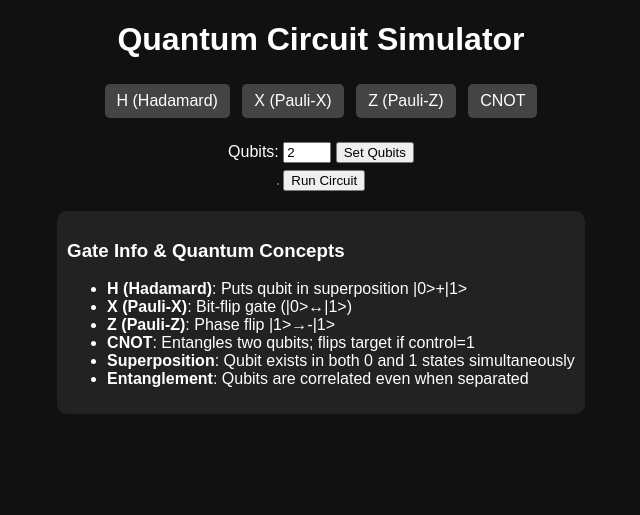
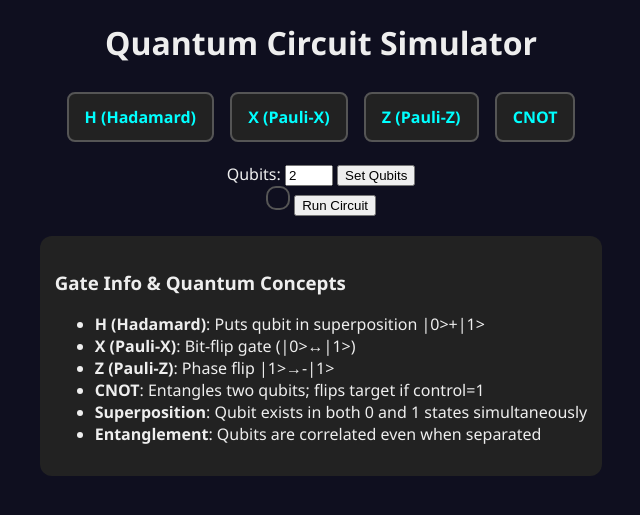
Before and after one commit to Vishalkrishnan-Muralikrishnan/Quantum-Logic-Gates-Simulator, a Flask app: page / in a window 1280 px wide. Shown: the top 515 px of the page, without its empty margins (319-959 px from the left). Run offline with Flask 3, Linux system fonts and the light colour scheme.

Commit message:
Revamp CSS styles for improved layout and design

```diff
--- a/static/style.css
+++ b/static/style.css
@@ -1,10 +1,46 @@
-body { background: #111; color: white; font-family: sans-serif; text-align: center; }
-#palette { margin-bottom: 20px; }
-.gate-tile { display:inline-block; padding:8px 12px; margin:4px; background:#444; color:#fff; cursor:grab; user-select:none; border-radius:5px; }
-#grid { border:1px solid #666; display:inline-block; margin-top:20px; }
+body {
+    background: #0f0f1f;
+    font-family: 'Segoe UI', sans-serif;
+    color: #eee;
+    text-align: center;
+}
+
+.header { margin-bottom: 20px; }
+
+#palette {
+    margin: 15px 0;
+}
+.gate-tile {
+    display:inline-block;
+    padding:12px 16px;
+    margin:6px;
+    background:#222;
+    border:2px solid #555;
+    border-radius:8px;
+    cursor:grab;
+    font-weight:bold;
+    color:#0ff;
+    transition: 0.3s;
+}
+.gate-tile:hover { transform: scale(1.1); background:#0aa; }
+
+#circuit-container { overflow-x:auto; margin: 20px 0; }
+#grid { display:inline-block; border:2px solid #555; padding:10px; border-radius:10px; }
 .row { display:flex; }
-.cell { width:50px; height:50px; border:1px solid #666; margin:2px; position:relative; border-radius:5px; }
-.cell .g { position:absolute; top:0; left:0; width:100%; height:100%; display:flex; align-items:center; justify-content:center; pointer-events:none; color:white; font-weight:bold; }
-.led { width:50px; height:50px; border-radius:50%; background:#222; margin:10px auto; transition:0.5s; }
-#output div { margin:5px 0; }
-#legend { margin-top:20px; text-align:left; display:inline-block; background:#222; padding:10px; border-radius:10px; }
+.cell {
+    width:60px; height:60px; border:1px solid #555;
+    margin:3px; border-radius:8px;
+    position:relative; background:#111;
+    transition: 0.3s;
+}
+.cell .g { position:absolute; top:0; left:0; width:100%; height:100%; display:flex; align-items:center; justify-content:center; font-weight:bold; color:#0ff; pointer-events:none; font-size:16px; }
+
+#output div {
+    margin:5px auto;
+    width:100px;
+    height:20px;
+    border-radius:10px;
+    transition: 0.5s;
+}
+
+#legend { text-align:left; display:inline-block; background:#222; padding:15px; border-radius:12px; margin-top:20px; max-width:600px; }
```
